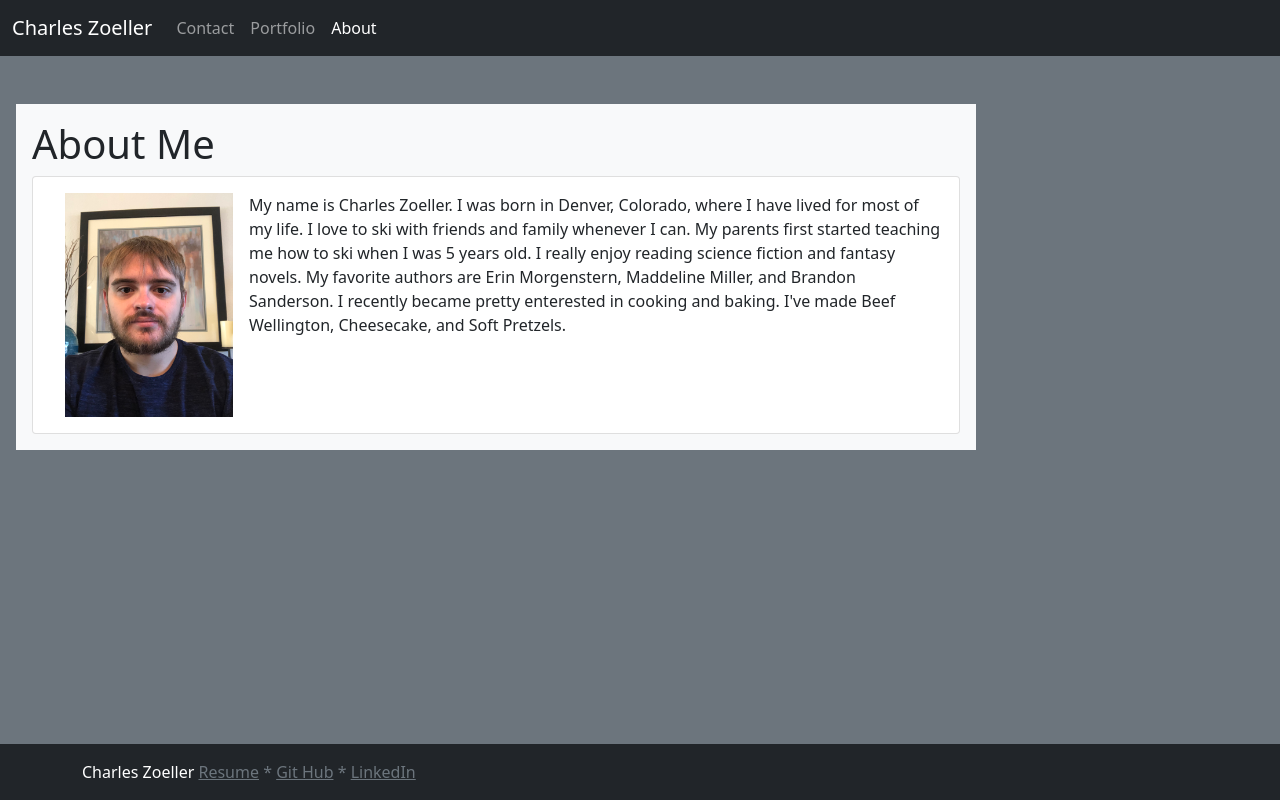
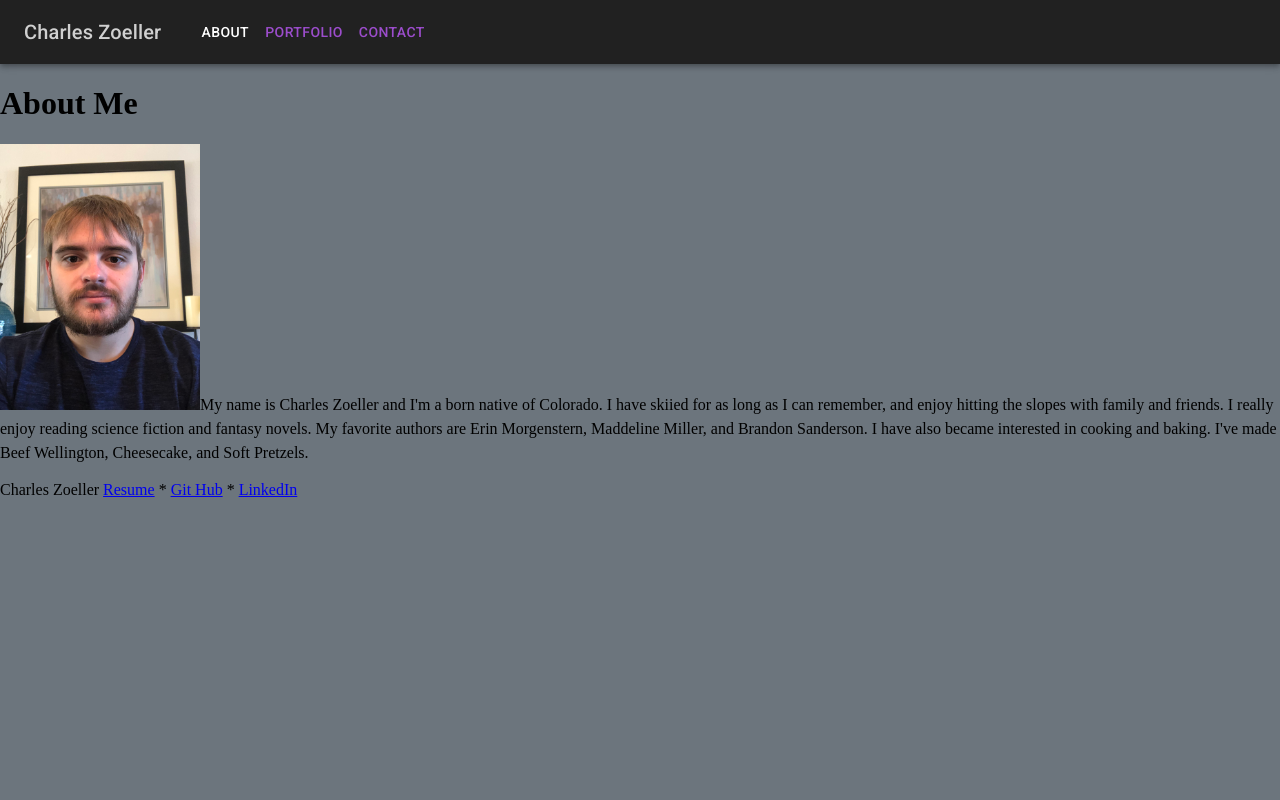
Before and after one commit to czoeller1/react-portfolio, a React (Create React App) app: page / in a window 1280 px wide. Built offline with nearby package versions, Linux system fonts and the light colour scheme.

Commit message:
made navbar in material-ui

```diff
--- a/package.json
+++ b/package.json
@@ -4,6 +4,7 @@
   "private": true,
   "homepage": "https://czoeller1.github.io/react-portfolio/",
   "dependencies": {
+    "@material-ui/core": "^4.11.3",
     "@testing-library/jest-dom": "^5.11.10",
     "@testing-library/react": "^11.2.5",
     "@testing-library/user-event": "^12.8.3",
--- a/public/index.html
+++ b/public/index.html
@@ -10,11 +10,10 @@
       content="Web site created using create-react-app"
     />
     <link rel="apple-touch-icon" href="%PUBLIC_URL%/logo192.png" />
+
     <link
-      href="https://cdn.jsdelivr.net/npm/bootstrap@5.0.0-beta1/dist/css/bootstrap.min.css"
       rel="stylesheet"
-      integrity="sha384-giJF6kkoqNQ00vy+HMDP7azOuL0xtbfIcaT9wjKHr8RbDVddVHyTfAAsrekwKmP1"
-      crossorigin="anonymous"
+      href="https://fonts.googleapis.com/css?family=Roboto:300,400,500,700&display=swap"
     />
     <!--
       manifest.json provides metadata used when your web app is installed on a
@@ -32,7 +31,7 @@
     -->
     <title>React App</title>
   </head>
-  <body class="bg-secondary">
+  <body style="background-color: #6c757d">
     <noscript>You need to enable JavaScript to run this app.</noscript>
     <div id="root"></div>
     <!--
--- a/src/App.js
+++ b/src/App.js
@@ -5,9 +5,37 @@ import About from "./pages/About";
 import Contact from "./pages/Contact";
 import Portfolio from "./pages/Portfolio";
 import Footer from "./components/Footer";
+import { createMuiTheme } from "@material-ui/core/styles";
+import { ThemeProvider } from "@material-ui/styles";
+
+const theme = createMuiTheme({
+  palette: {
+    primary: {
+      light: "#484848",
+      main: "#212121",
+      dark: "#000000",
+      contrastText: "#ffffff",
+    },
+    secondary: {
+      light: "#9c4dcc",
+      main: "#6a1b9a",
+      dark: "#38006b",
+      contrastText: "#ffffff",
+    },
+  },
+  overrides: {
+    // Style sheet name ⚛️
+    MuiButton: {
+      textSecondary: {
+        "&:hover": { backgroundColor: "#9c4dcc", color: "#ffffff" },
+      },
+    },
+  },
+});
 
 function App() {
   return (
+    <ThemeProvider theme={theme}>
       <Router>
         <div>
           <Navbar />
@@ -26,6 +54,7 @@ function App() {
           <Footer />
         </div>
       </Router>
+    </ThemeProvider>
   );
 }
 
--- a/src/components/Navbar.js
+++ b/src/components/Navbar.js
@@ -1,9 +1,22 @@
 import React from "react";
 import { NavLink } from "react-router-dom";
+import AppBar from "@material-ui/core/AppBar";
+import Button from "@material-ui/core/Button";
+import Toolbar from "@material-ui/core/Toolbar";
+import Typography from "@material-ui/core/Typography";
+import Box from "@material-ui/core/Box";
+import { useTheme } from "@material-ui/core/styles";
+
+const NavWrapper = React.forwardRef((props, ref) => (
+  <NavLink ref={ref} to="/" activeStyle={{ color: "white" }} {...props} />
+));
 
 function Navbar() {
+  const theme = useTheme();
+
   return (
-    <nav className="navbar navbar-expand-lg navbar-dark bg-dark justify-content-end">
+    <>
+      {/* <nav className="navbar navbar-expand-lg navbar-dark bg-dark justify-content-end">
         <div className="container-fluid">
           <NavLink className="navbar-brand" to="/">
             Charles Zoeller
@@ -39,7 +52,39 @@ function Navbar() {
             </ul>
           </div>
         </div>
-    </nav>
+      </nav> */}
+      <AppBar color="primary" position="sticky">
+        <Toolbar>
+          <Box pr="2rem">
+            <Typography variant="h6" style={{ color: "#d0d0d0" }}>
+              Charles Zoeller
+            </Typography>
+          </Box>
+          <Button
+            style={{ color: theme.palette.secondary.light }}
+            component={NavWrapper}
+            exact
+            to="/"
+          >
+            About
+          </Button>
+          <Button
+            style={{ color: theme.palette.secondary.light }}
+            component={NavWrapper}
+            to="/projects"
+          >
+            Portfolio
+          </Button>
+          <Button
+            style={{ color: theme.palette.secondary.light }}
+            component={NavWrapper}
+            to="/contact"
+          >
+            Contact
+          </Button>
+        </Toolbar>
+      </AppBar>
+    </>
   );
 }
 
--- a/src/components/Project.js
+++ b/src/components/Project.js
@@ -4,7 +4,7 @@ function Project(props) {
   return (
     <div className="col-6">
       <div className="card">
-        <h4 className="card-title">{props.title}</h4>
+        <h4 className="card-title text-center my-3">{props.title}</h4>
         <img
           src={props.image}
           className="card-img-top border border-2"
--- /dev/null
+++ b/src/index.css
@@ -0,0 +1,4 @@
+body {
+  margin: 0;
+  padding: 0;
+}
--- a/src/index.js
+++ b/src/index.js
@@ -1,5 +1,6 @@
 import React from "react";
 import ReactDOM from "react-dom";
+import "./index.css";
 import App from "./App";
 //import "bootstrap/dist/css/bootstrap.min.css";
 
--- a/src/pages/About.js
+++ b/src/pages/About.js
@@ -18,14 +18,13 @@ function About() {
                 className="card-img-top float-start px-3"
                 style={{ width: "200px" }}
               />
-              My name is Charles Zoeller. I was born in Denver, Colorado, where
-              I have lived for most of my life. I love to ski with friends and
-              family whenever I can. My parents first started teaching me how to
-              ski when I was 5 years old. I really enjoy reading science fiction
-              and fantasy novels. My favorite authors are Erin Morgenstern,
-              Maddeline Miller, and Brandon Sanderson. I recently became pretty
-              enterested in cooking and baking. I've made Beef Wellington,
-              Cheesecake, and Soft Pretzels.
+              My name is Charles Zoeller and I'm a born native of Colorado. I
+              have skiied for as long as I can remember, and enjoy hitting the
+              slopes with family and friends. I really enjoy reading science
+              fiction and fantasy novels. My favorite authors are Erin
+              Morgenstern, Maddeline Miller, and Brandon Sanderson. I have also
+              became interested in cooking and baking. I've made Beef
+              Wellington, Cheesecake, and Soft Pretzels.
             </p>
           </div>
         </div>
--- a/src/pages/Portfolio.js
+++ b/src/pages/Portfolio.js
@@ -5,27 +5,31 @@ import weather from "../assets/weather.png";
 import planner from "../assets/planner.png";
 import adventureops from "../assets/adventureops.png";
 import notes from "../assets/notes.png";
-import directory from "../assets/directory.png";
+import herald from "../assets/herald.png";
 
 function Portfolio() {
   return (
-    <main class="container bg-light ms-3 my-5 pb-4 w-75">
-      <div class="row">
+    <main className="container bg-light ms-3 my-5 pb-4 w-75">
+      <div className="row text-center">
         <h1>Portfolio</h1>
+        <p>
+          Some projects are hosted on heroku, which can be unstable and slow to
+          start
+        </p>
       </div>
       <div class="row mx-auto my-3">
         <Project
           title="Urban El Dorado"
           image={urban}
-          description="A project that lets users search for a city and recieve a map
-                acompanied by selected US Census data."
+          description="A project that lets users search for a city and receive a map
+                accompanied by selected US Census data."
           site="https://pwg26.github.io/RepositoryForAwesomeProject/"
           repository="https://github.com/pwg26/RepositoryForAwesomeProject"
         />
         <Project
           title="Weather Forecast"
           image={weather}
-          description=" A project that uses the openweather API to display current and
+          description=" A project that uses the OpenWeather API to display current and
           future weather conditions for the searched city."
           site="https://czoeller1.github.io/weather-forecast/"
           repository="https://github.com/czoeller1/weather-forecast"
@@ -35,7 +39,7 @@ function Portfolio() {
         <Project
           title="Day Planner"
           image={planner}
-          description="A project that creates an hourly planner for the currrent day.
+          description="A project that creates an hourly planner for the current day.
           The entries are color coded according to the current time."
           site="https://czoeller1.github.io/day-planner/"
           repository="https://github.com/czoeller1/day-planner"
@@ -63,11 +67,11 @@ function Portfolio() {
           repository="https://github.com/czoeller1/note-taker"
         />
         <Project
-          title="Employee Directory"
-          image={directory}
-          description=" An employee directory application that allows the user to view a list of employees, and filter them by gender or sort them by age. Currently uses randomly generated data"
-          site="https://czoeller1.github.io/employee-directory/"
-          repository="https://github.com/czoeller1/employee-directory"
+          title="Hospitality Herald"
+          image={herald}
+          description={` A hospitality management system that allows users to create rooms, store items, and activities, all of which can be assigned to guests entered into the system. The site uses authentication to protect guest and user information. Demo username: 'charles' password: 'testpwd'`}
+          site="https://hostelhedonism.herokuapp.com/"
+          repository="https://github.com/pwg26/hostel_hedonism"
         />
       </div>
     </main>
```
Also changed, not shown: src/assets/herald.png (added), 1 other file (tests, documents, lock files or other folders). Lines whose indentation alone changed are shown as unchanged.
